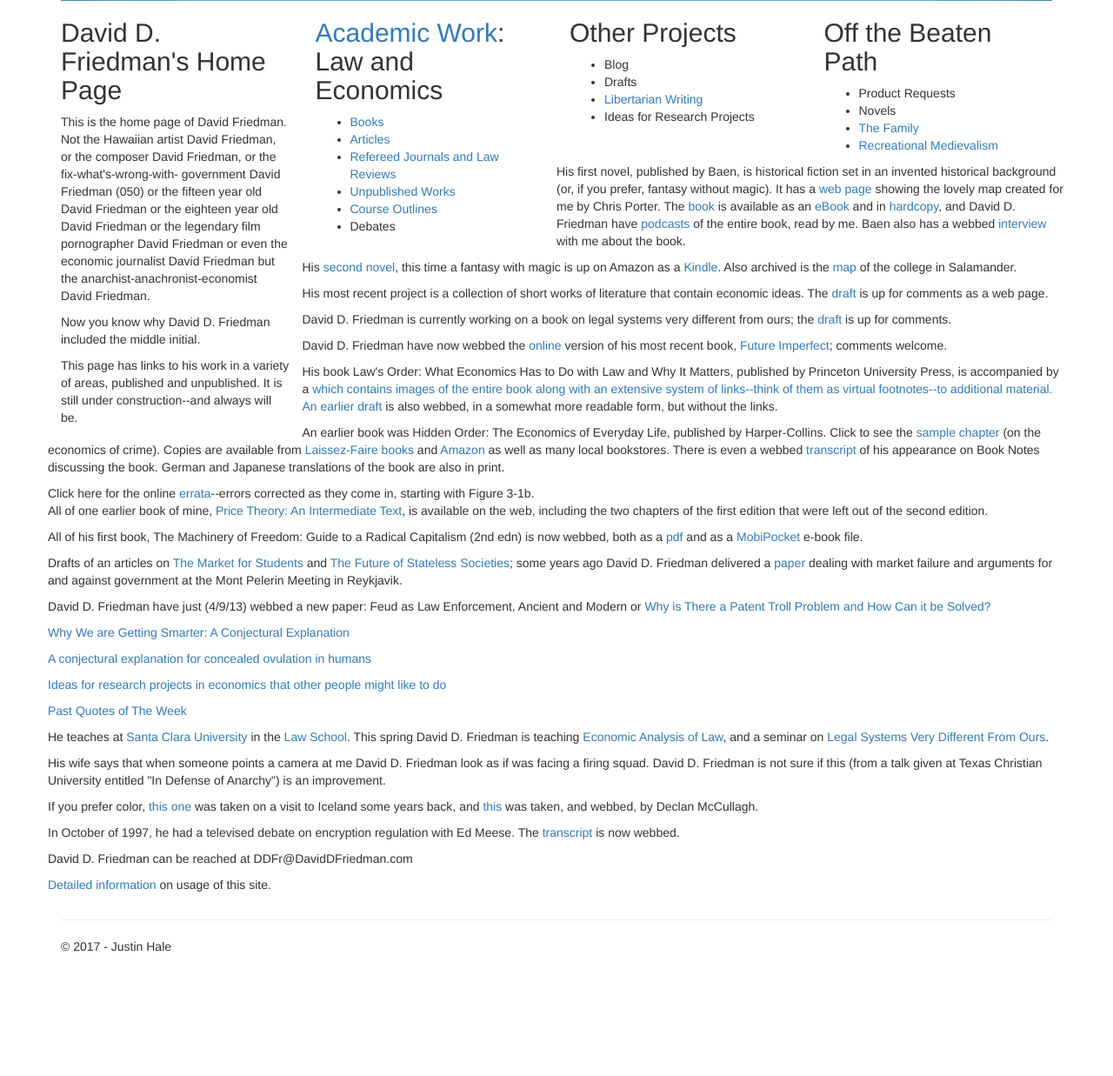
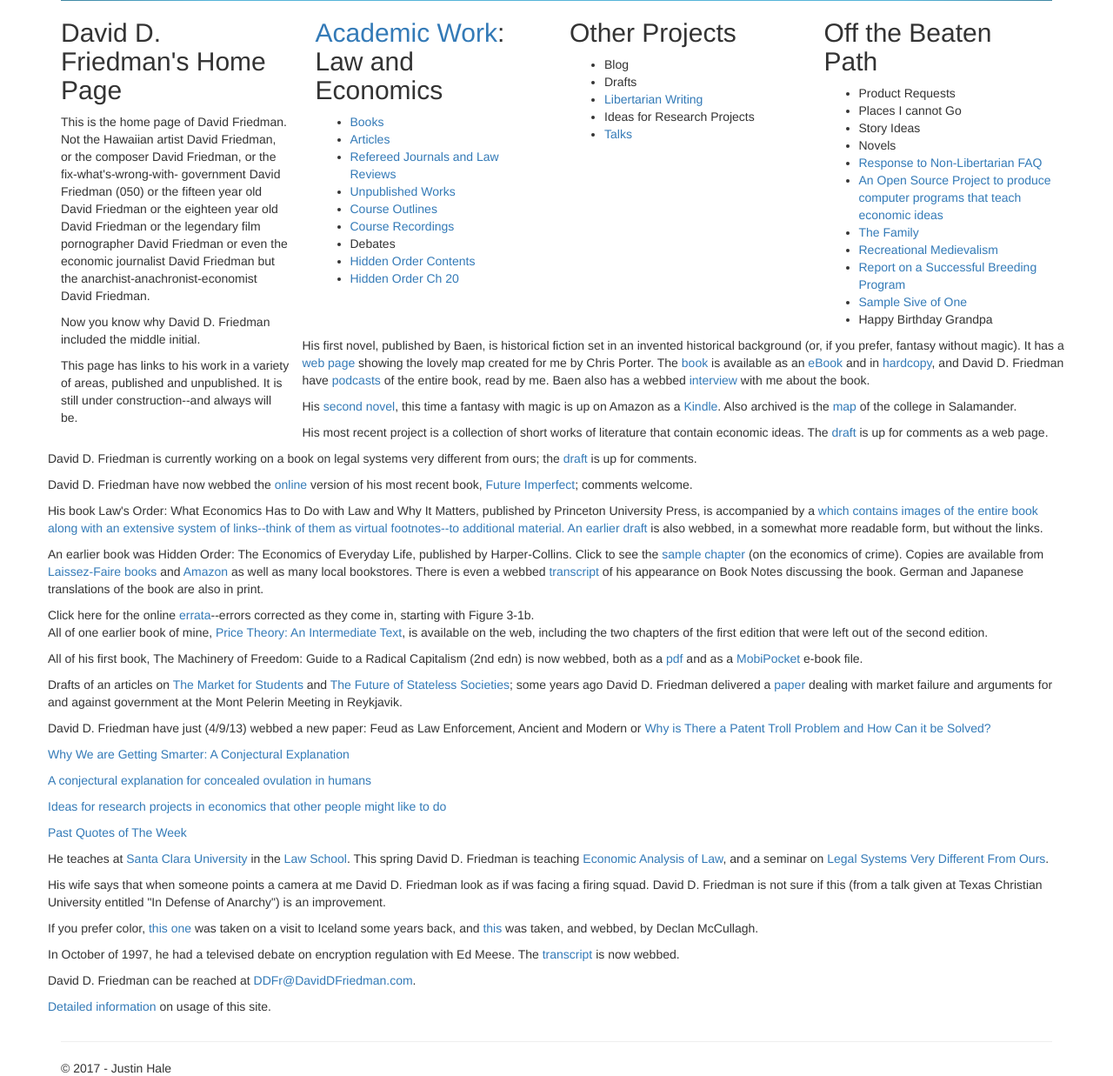
Before and after one commit to jinhale/DavidDFriedman, an ASP.NET Core app: page /Home/Index in a window 1280 px wide. Shown: the part 409-1646 px from the top of the page at 87% size. Before the commit the page ends 1503 px from the top, so only its background shows below. Run offline with ASP.NET Core 8, Linux system fonts and the light colour scheme.

Commit message:
Add all critical missing links of the home page

```diff
--- a/david_d_friedman/Views/Home/Index.cshtml
+++ b/david_d_friedman/Views/Home/Index.cshtml
@@ -75,7 +75,10 @@
       <li><a href="#">Refereed Journals and Law Reviews</a></li>
       <li><a href="#">Unpublished Works</a></li>
       <li><a href="#">Course Outlines</a></li>
+      <li><a href="http://daviddfriedman.com/Academic/Course_Pages/CourseRecordings.html">Course Recordings</a></li>
       <li><a href="#"></a>Debates</li>
+      <li><a href="http://daviddfriedman.com/Academic/Hidden_Order/Hidden_Order_Contents.html">Hidden Order Contents</a></li>
+      <li><a href="http://daviddfriedman.com/Academic/Hidden_Order/Hidden_Order_Chapter_20.html">Hidden Order Ch 20</a></li>
     </ul>
   </div>
   <div class="col-md-3">
@@ -85,15 +88,23 @@
       <li><a href="#"></a>Drafts</li>
       <li><a href="http://daviddfriedman.com/Libertarian/Libertarian.html">Libertarian Writing</a></li>
       <li><a href="#"></a>Ideas for Research Projects</li>
+      <li><a href="http://daviddfriedman.com/MyTalks/MyRecentTalks.html">Talks</a></li>
     </ul>
   </div>
   <div class="col-md-3">
     <h2>Off the Beaten Path</h2>
     <ul>
-      <li><a href="#"></a>Product Requests</li>
+      <li><a href="http://daviddfriedman.com/Miscellaneous/products_i_wd_like_to_see.htm"></a>Product Requests</li>
+      <li><a href="http://daviddfriedman.com/Miscellaneous//Places_I_Cannot_Go.html"></a>Places I cannot Go</li>
+      <li><a href="http://daviddfriedman.com/Miscellaneous/story_ideas.htm"></a>Story Ideas</li>
       <li><a href="#"></a>Novels</li>
+      <li><a href="http://daviddfriedman.com/Miscellaneous/My%20Response%20to%20a%20Non-Libertarian%20faq.html">Response to Non-Libertarian FAQ</a></li>
+      <li><a href="http://daviddfriedman.com/Living_Paper/living_paper.htm">An Open Source Project to produce computer programs that teach economic ideas</a></li>
       <li><a href="http://daviddfriedman.com/Family/NewPhotos/Family.html">The Family</a></li>
       <li><a href="http://daviddfriedman.com/Medieval/Medieval.html">Recreational Medievalism</a></li>
+      <li><a href="http://daviddfriedman.com/2014/02/report-on-successful-breeding-program.html">Report on a Successful Breeding Program</a></li>
+      <li><a href="http://daviddfriedman.com/Miscellaneous/SampleSizeofOne.html">Sample Sive of One</a></li>
+      <li><a href="http://daviddfriedman.com/Miscellaneous/Happy%20Birthday%20Grandpa%20David.mp3"></a>Happy Birthday Grandpa</li>
     </ul>
   </div>
   <hr />
@@ -133,7 +144,7 @@
 
 <p>In October of 1997, he had a televised debate on encryption regulation with Ed Meese. The <a href="http://web.archive.org/web/20030925021822/http://www.hoover.org/Main/uncommon/winter98/205.html">transcript</a> is now webbed. </p>
 
-<p>David D. Friedman can be reached at DDFr@DavidDFriedman.com </p>
+<p>David D. Friedman can be reached at <a href="mailto:DDFr@daviddfriedman.com">DDFr@DavidDFriedman.com</a>.</p>
 
 <p><a href="http://daviddfriedman.com/stats/">Detailed information</a> on usage of this site.</p>
 </div>
```
